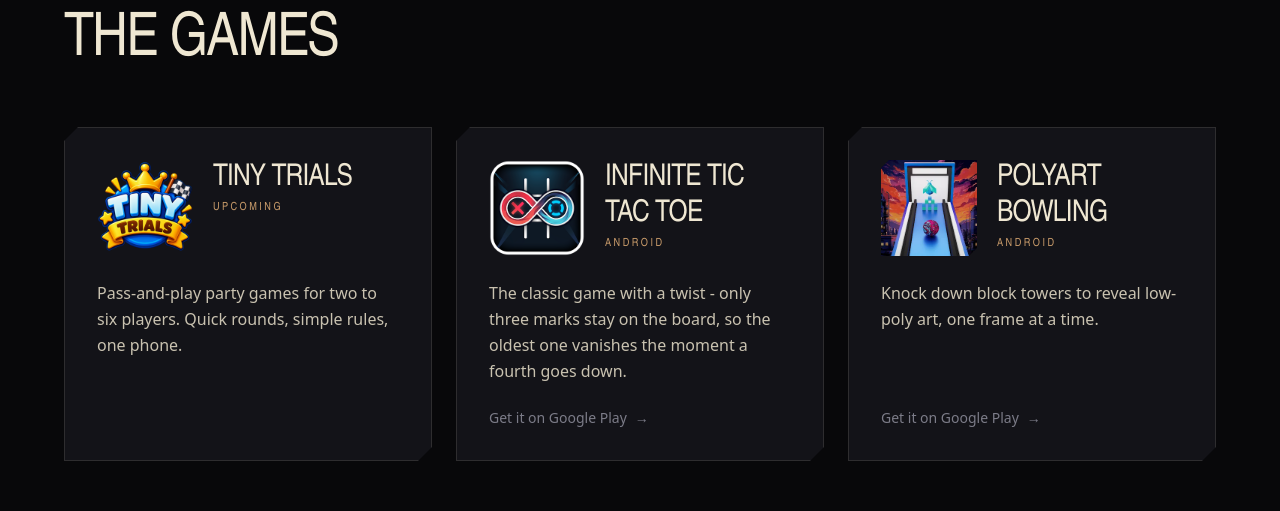
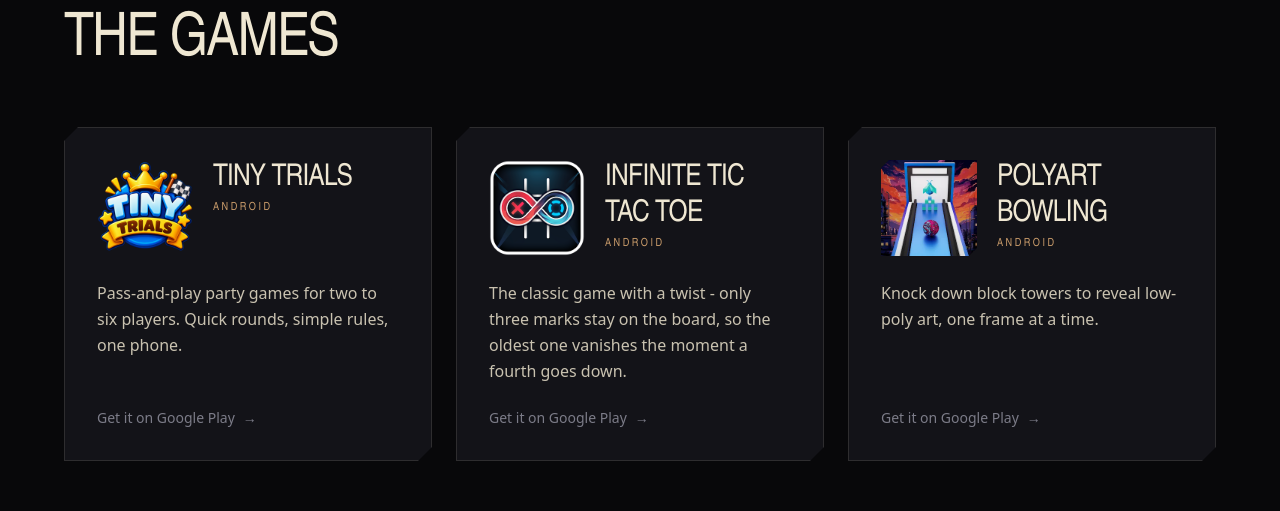
Before and after one commit to arpit194/furryfangstudios, a React (Vite) app: page / in a window 1280 px wide. Shown: the part 1022-1533 px from the top of the page. Built offline with nearby package versions, Linux system fonts and the light colour scheme; a web font is replaced by a local one.

Commit message:
Mark Tiny Trials as released with Play Store link

```diff
--- a/src/data/games.ts
+++ b/src/data/games.ts
@@ -24,7 +24,9 @@
       'Pass-and-play party games for two to six players. Quick rounds, simple rules, one phone.',
     platform: 'Android',
     icon: tinytrialsIcon,
-    status: 'upcoming',
+    status: 'released',
+    storeUrl:
+      'https://play.google.com/store/apps/details?id=com.furryfangstudios.tinytrials',
   },
   {
     id: 'infinitetictactoe',
```
